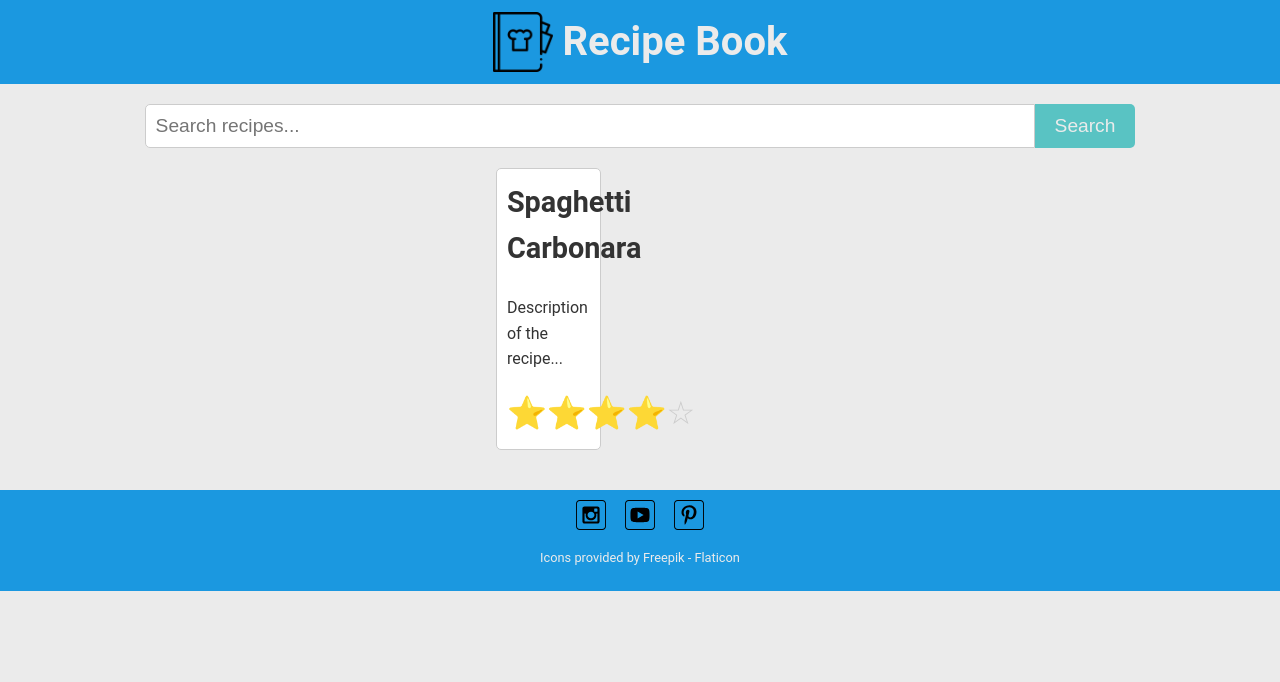
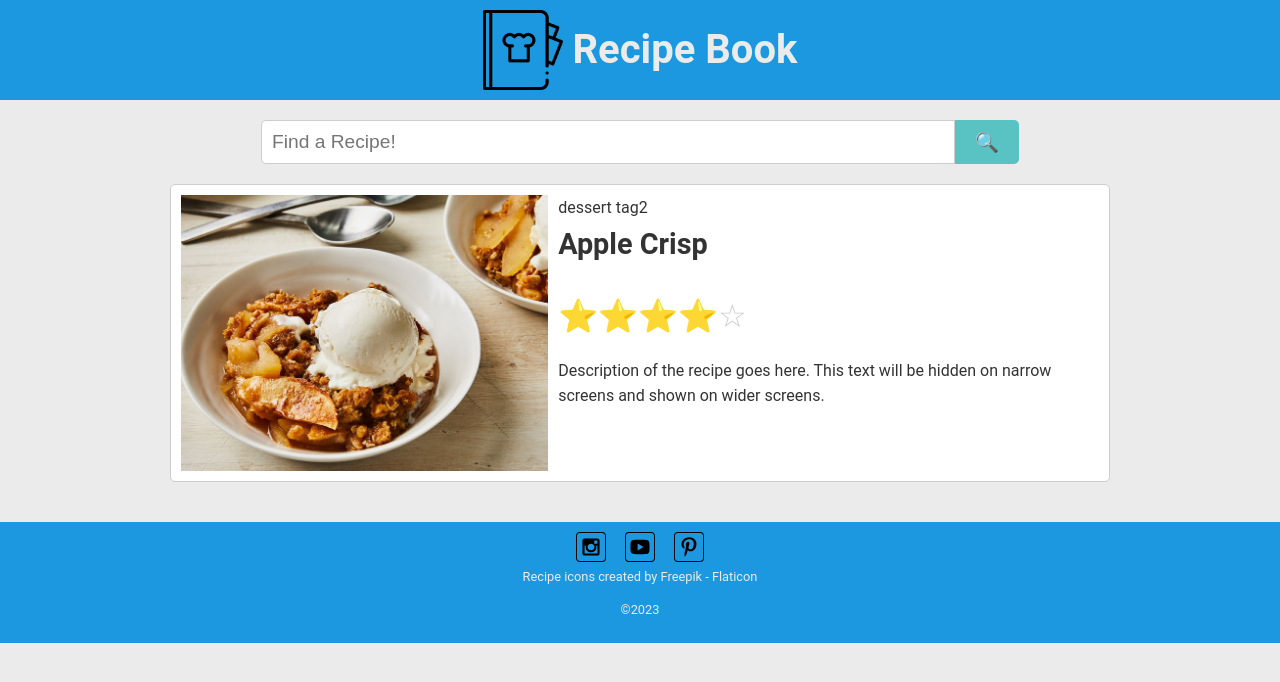
Before and after one commit to keplerridge/wdd131, a plain HTML site: page recipes/index.html in a window 1280 px wide. Drawn offline with Linux system fonts and the light colour scheme.

Commit message:
finished first part of recipe book

```diff
--- a/recipes/index.html
+++ b/recipes/index.html
@@ -3,22 +3,20 @@
     <head>
         <meta charset="UTF-8">
         <meta name="viewport" content="width=device-width, initial-scale=1.0">
-        <meta name="description" content="A recipe review book">
+        <meta name="description" content="This website will provide recipe reviews and ratings.">
+        <link rel="icon" href="./favicon.png" type="image/x-icon">
         <meta name="author" content="Kepler Ridge">
         <title>Recipe Book</title>
+        <link rel="stylesheet" href="recipes.css">
 
-        <!-- Social Media Meta Tags -->
         <meta property="og:title" content="Recipe Book">
-        <meta property="og:type" content="website" />
-        <meta property="og:description" content="Explore delicious recipes from around the world.">
+        <meta property="og:type" content="website">
+        <meta property="og:description" content="This page is a place for you to find different recipes and their reviews!">
+        <meta property="og:image" content="https://keplerridge.github.io/wdd131/recipes/images/apple-crisp.jpg">
+        <meta property="og:url" content="https://keplerridge.github.io/wdd131/recipes/index.html">
         <meta name="twitter:card" content="summary_large_image">
-
-        <!-- Link to CSS file -->
-        <link rel="stylesheet" href="recipes.css">
     </head>
     <body>
-
-    <!-- Header Section -->
         <header>
             <div class="logo">
             <img src="images/recipe-book.png" alt="Recipe Book Logo">
@@ -26,45 +24,42 @@
             </div>
         </header>
 
-    <!-- Main Section -->
         <main>
-        <!-- Search Form -->
-        <form action="#" method="get" class="search-form">
-            <input type="text" name="search" placeholder="Search recipes...">
-            <button type="submit">Search</button>
-        </form>
+            <div class="search-form">
+            <input type="text" placeholder="Find a Recipe!">
+            <button type="submit">🔍</button>
+            </div>
 
-        <!-- Recipe Section -->
-        <section class="recipes">
-            <!-- Example Recipe -->
-            <article class="recipe">
-                <h2>Spaghetti Carbonara</h2>
-                <p>Description of the recipe...</p>
+            <div class="recipes">
+            <div class="recipe">
+                <img src="images/apple-crisp.jpg" alt="Apple Crisp Image" loading="lazy">
+                <div class="recipe-info">
+                <div class="tags">
+                    <span class="tag">dessert</span>
+                    <span class="tag">tag2</span>
+                </div>
+                <h2>Apple Crisp</h2>
                 <div class="rating" role="img" aria-label="Rating: 4 out of 5 stars">
                     <span aria-hidden="true" class="icon-star">⭐</span>
                     <span aria-hidden="true" class="icon-star">⭐</span>
                     <span aria-hidden="true" class="icon-star">⭐</span>
-                    <span aria-hidden="true" class="icon-star-empty">⭐</span>
+                    <span aria-hidden="true" class="icon-star">⭐</span>
                     <span aria-hidden="true" class="icon-star-empty">☆</span>
                 </div>
-            </article>
-        </section>
+                <p>Description of the recipe goes here. This text will be hidden on narrow screens and shown on wider screens.</p>
+                </div>
+            </div>
+            </div>
         </main>
 
-    <!-- Footer Section -->
         <footer>
-        <!-- Social Media Icons -->
             <div class="social-icons">
-            <a href="#"><img src="images/instagram_icon.svg" alt="Instagram"></a>
-            <a href="#"><img src="images/youtube_icon.svg" alt="YouTube"></a>
-            <a href="#"><img src="images/pinterest_icon.svg" alt="Pinterest"></a>
+            <a href="#"><img src="images/instagram_icon.svg" alt="Instagram Icon"></a>
+            <a href="#"><img src="images/youtube_icon.svg" alt="YouTube Icon"></a>
+            <a href="#"><img src="images/pinterest_icon.svg" alt="Pinterest Icon"></a>
             </div>
-
-        <!-- Attribution for icons -->
-        <p>
-            Icons provided by <a href="https://www.flaticon.com/free-icons/recipe" title="recipe icons">Freepik - Flaticon</a>
-        </p>
+            <a href="https://www.flaticon.com/free-icons/recipe" title="recipe icons">Recipe icons created by Freepik - Flaticon</a>
+            <p>&copy;2023</p>
         </footer>
-
     </body>
 </html>
--- a/recipes/recipes.css
+++ b/recipes/recipes.css
@@ -23,7 +23,7 @@ img {
     display: block; /* Ensure images behave as blocks */
 }
 
-/* Header Styles */
+  /* Header Styles */
 header {
     background-color: var(--primary-color);
     color: var(--text-light);
@@ -54,8 +54,8 @@ header h1 {
 main {
     padding: 20px;
     display: flex;
-    flex-wrap: wrap;
-    justify-content: center;
+    flex-direction: column; /* Initial column layout */
+    align-items: center;
 }
 
 .search-form {
@@ -96,7 +96,21 @@ main {
     border-radius: 5px;
     margin: 0 10px 20px;
     padding: 10px;
-    width: 300px;
+    display: flex;
+    flex-direction: column; /* Column layout by default */
+    width: 100%; /* Full width on narrow screens */
+    max-width: 300px; /* Maximum width */
+}
+
+.recipe img {
+    width: 100%;
+    height: auto;
+}
+
+.recipe-info {
+    display: flex;
+    flex-direction: column;
+    padding: 10px;
 }
 
 .recipe h2 {
@@ -106,7 +120,7 @@ main {
 }
 
 .recipe p {
-    display: block; /* Show description on wider screens */
+    display: none; /* Hide description on narrow screens */
 }
 
 .rating {
@@ -156,26 +170,62 @@ footer a {
     height: auto;
 }
 
-    /* Media Queries */
     @media (min-width: 600px) {
-        header .logo {
-        justify-content: flex-start; /* Align items to the start */
+        main {
+        flex-direction: column; /* Keep column layout for main */
+        align-items: center; /* Center items */
         }
-        header .logo img {
-        max-width: 60px; /* Adjust size for larger screens */
-        margin-right: 10px; /* Maintain spacing */
+
+        .recipes {
+        flex-direction: row; /* Row layout for recipes */
+        justify-content: center; /* Center recipes */
         }
-        main {
-        flex-direction: row; /* Display recipes in a row */
+
+        .recipe {
+        flex-direction: row; /* Switch to row layout for recipe items */
+        width: 100%; /* Full width */
+        max-width: none; /* Remove max-width constraint */
         }
-}
+
+        .recipe img {
+        width: 50%; /* Adjust image width */
+        }
+
+        .recipe-info {
+        width: 50%; /* Adjust recipe info width */
+        padding: 0 10px;
+        }
+
+        .recipe p {
+        display: block; /* Show description on wider screens */
+        }
+    }
 
     @media (min-width: 960px) {
+        main {
+        max-width: 960px; /* Limit main width */
+        margin: 0 auto; /* Center main */
+        }
+
         .recipes {
-        justify-content: space-between; /* Space recipes evenly */
+        justify-content: flex-start; /* Align recipes to the start */
         }
+
         .recipe {
-            width: calc(33.33% - 20px); /* Adjust width for three columns with spacing */
-            margin: 0 10px 20px;
+        width: 100%; /* Full width for recipe */
+        max-width: none; /* Remove max-width constraint */
         }
-}
+
+        .recipe img {
+        width: 40%; /* Adjust image width */
+        }
+
+        .recipe-info {
+        width: 60%; /* Adjust recipe info width */
+        }
+
+        .search-form {
+        width: 100%; /* Full width for search form */
+        margin-bottom: 20px; /* Add bottom margin */
+        }
+    }
```
Also changed, not shown: recipes/recipes.min.css (added). Lines whose indentation alone changed are shown as unchanged.
